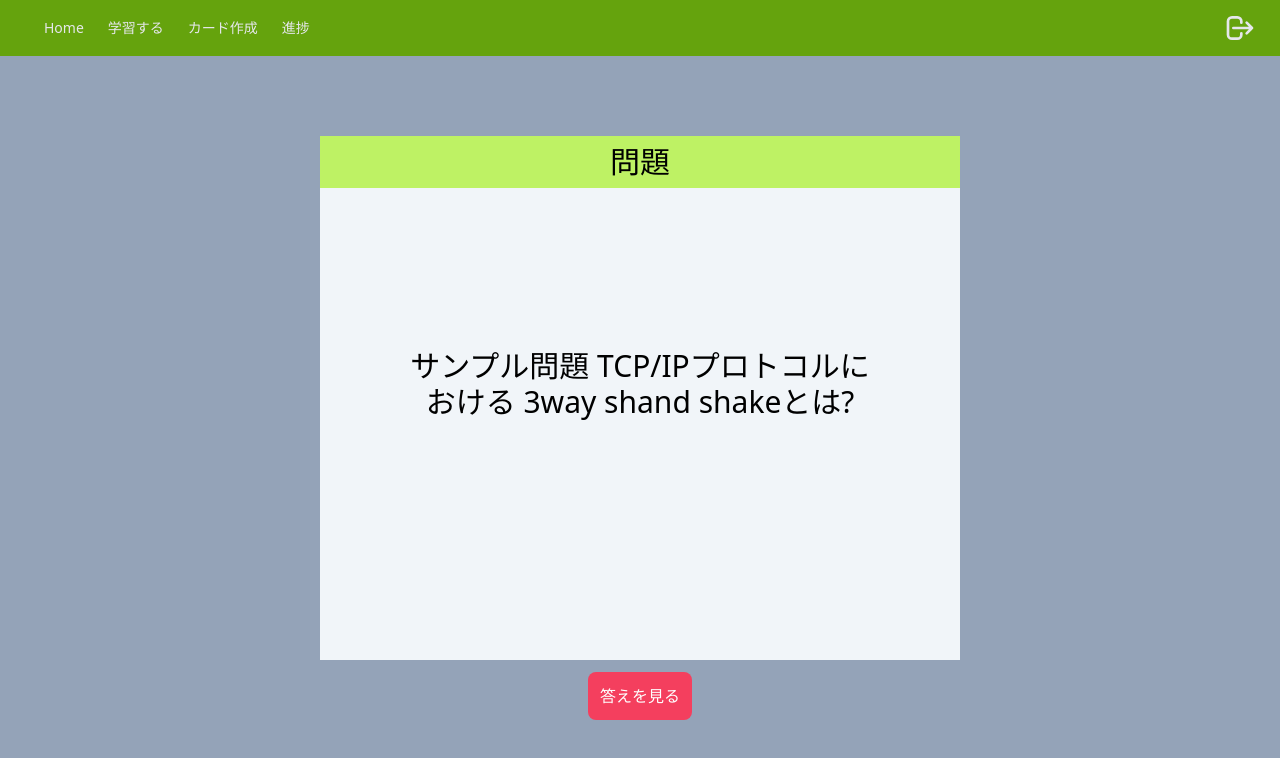
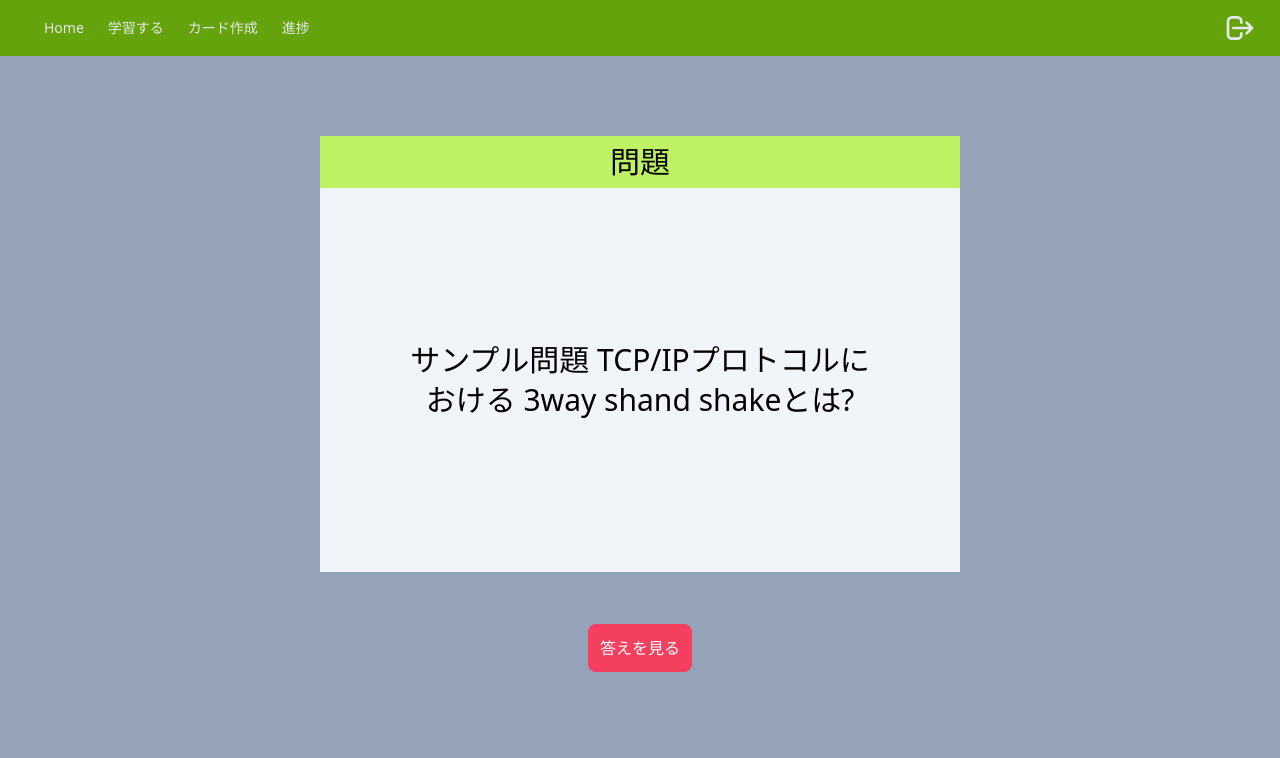
Before and after one commit to hiro7392/Ankicard_client, a React (Create React App) app: page /cards in a window 1280 px wide. Shown: the top 758 px of the page. Built offline with nearby package versions, Linux system fonts and the light colour scheme.

Commit message:
問題文をflexで中央揃えに変更

```diff
--- a/src/atoms/AnswerToNextQuestionButton.tsx
+++ b/src/atoms/AnswerToNextQuestionButton.tsx
@@ -1,15 +1,13 @@
 import { createTypeReferenceDirectiveResolutionCache } from "typescript";
 type questionIdManage={
-    nowQuestionId:number;
-    changeQuestionId:Function;
+    ToNextQuestion:Function;
 }
 {/*回答->次の問題へ　遷移するボタン */}
-export const QuestionCardButton=(props:questionIdManage)=>{
+export const AnswerToNextQuestionButton=(props:questionIdManage)=>{
 
     const onclickOpenAnswer=()=>{
-        console.log("changeQuestionId！！");
-        props.changeQuestionId(props.nowQuestionId);
-        console.log(props.nowQuestionId);
+        //console.log("changeQuestionId！！");
+        props.ToNextQuestion();
     }
     return(
         <button className="bg-teal-500 rounded-lg mt-3 p-3 text-white ml-5" onClick={onclickOpenAnswer}>次の問題へ</button>
--- a/src/atoms/QuestionToAnswerButton.tsx
+++ b/src/atoms/QuestionToAnswerButton.tsx
@@ -1,7 +1,6 @@
 import { createTypeReferenceDirectiveResolutionCache } from "typescript";
 
 type questionStateManage={
-    nowQuestionId:number;
     changeQuestionState:Function;
     buttonText?:string;
 }
@@ -9,7 +8,7 @@ type questionStateManage={
 export const QuestionToAnswerButton=(props:questionStateManage)=>{
 
     const onclickOpenAnswer=()=>{
-        console.log("changeQuestion State！！");
+        //console.log("changeQuestion State！！");
         props.changeQuestionState();
     }
     return(
--- a/src/molecules/QuestionCardText.tsx
+++ b/src/molecules/QuestionCardText.tsx
@@ -7,7 +7,9 @@ export const QuestionCardText=(props:questionTextProps)=>{
 
     return(
         <>
-            <h2 className="bg-slate-100 pt-40 py-60 px-20 text-3xl">{text}</h2>
+            <h2 className="bg-slate-100 h-96 px-20 text-3xl flex items-center mb-10 leading-10">
+                {text}
+            </h2>
         </>
     )
 }
--- a/src/organism/QuestionCard.tsx
+++ b/src/organism/QuestionCard.tsx
@@ -1,23 +1,25 @@
 import { useEffect, useState } from "react";
-import { QuestionCardButton } from "../atoms/AnswerToNextQuestionButton";
+import { AnswerToNextQuestionButton } from "../atoms/AnswerToNextQuestionButton";
 import { QuestionToAnswerButton} from "../atoms/QuestionToAnswerButton";
 import { QuestionCardText } from "../molecules/QuestionCardText";
+import { question } from "../util/typeDefinition";
 
-export const QuestionCard=()=>{
+type QuestionProps={
+    Question:question;
+    ToNextQuestion:Function;
+};
+export const QuestionCard=(props:QuestionProps)=>{
 
     //
     const [questionText,setQuestionText]=useState("");
     useEffect(()=>{
-        console.log("render question text");
-        setQuestionText("サンプル問題 TCP/IPプロトコルにおける 3way shand shakeとは?");
-    },[]);
+        //console.log("render question text");
+        setQuestionText(props.Question.QuestionTest);
+        setDisplayAnswer(false);
+    },[props.Question.id]);
 
-    const [questionId,setQuestionId]=useState(1);
-    const incrementQuestionId=()=>{
-        setQuestionId(questionId+1);
-        console.log("in question card",questionId);
-    };
-    //答えを見せるか
+
+
     //displayAnswer=trueで答えを表示
     const [displayAnswer,setDisplayAnswer]=useState(false);
     const onclickOpenAnswer=()=>{
@@ -26,23 +28,22 @@ export const QuestionCard=()=>{
     }
 
     return (
-        <div className="mt-20 w-1/2 h-1/2 m-auto ">
-            <h1 className="bg-lime-300 text-3xl py-2">{displayAnswer?"答え":"問題"}</h1>
+        <div className="mt-20 w-1/2 h-full mx-auto">
+            <h1 className="max-h-60 bg-lime-300 text-3xl py-2">{displayAnswer?"答え":"問題"}</h1>
             {/*問題の本文*/}
             <QuestionCardText
-            text={displayAnswer?"answer":questionText}
+            text={displayAnswer?
+                props.Question.AnswerText
+                :props.Question.QuestionTest}
             />
             {/*問題文->回答へ　遷移するボタン */}
-            <QuestionToAnswerButton nowQuestionId={questionId}
-            changeQuestionState={onclickOpenAnswer}
+            <QuestionToAnswerButton changeQuestionState={onclickOpenAnswer}
             buttonText={displayAnswer? "問題を見る":"答えを見る"}
             />
 
             {displayAnswer &&
                 /*回答->次の問題へ　遷移するボタン */
-                <QuestionCardButton nowQuestionId={questionId}
-                changeQuestionId={incrementQuestionId}
-                />
+                <AnswerToNextQuestionButton ToNextQuestion={props.ToNextQuestion} />
             }
         </div>
     );
--- a/src/pages/ShowCards.tsx
+++ b/src/pages/ShowCards.tsx
@@ -5,17 +5,19 @@ import { Header } from "../templates/Header";
 import { question } from "../util/typeDefinition";
 
 export const ShowCards=()=>{
-    //取得した問題たち
+    //取得した問題たち  サーバができたらAPIを呼ぶようにする
     const [questions,setQuestions]=useState(sampleQuestions);
 
     //現在表示する問題のID
-    const [displayingQuestionId,setDisplayQuestionId]=useState(1);
-
-
+    const [questionId,setQuestionId]=useState(1);
+    const ChangeQuestionIdToNext=()=>{
+        setQuestionId(questionId+1);
+        //console.log("in question card",questionId);
+    };
     return(
         <>
             <Header/>
-            <QuestionCard/>
+            <QuestionCard Question={questions[(questionId-1)%questions.length]} ToNextQuestion={ChangeQuestionIdToNext}/>
         </>
     );
 };
```
